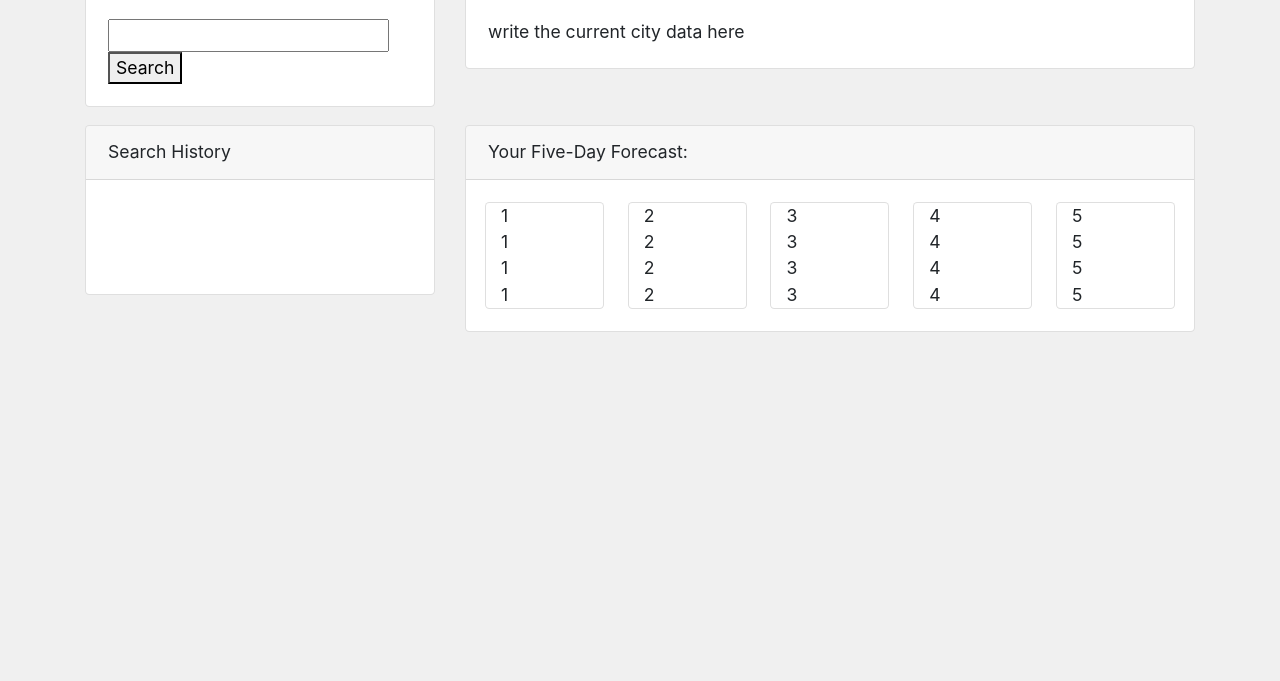
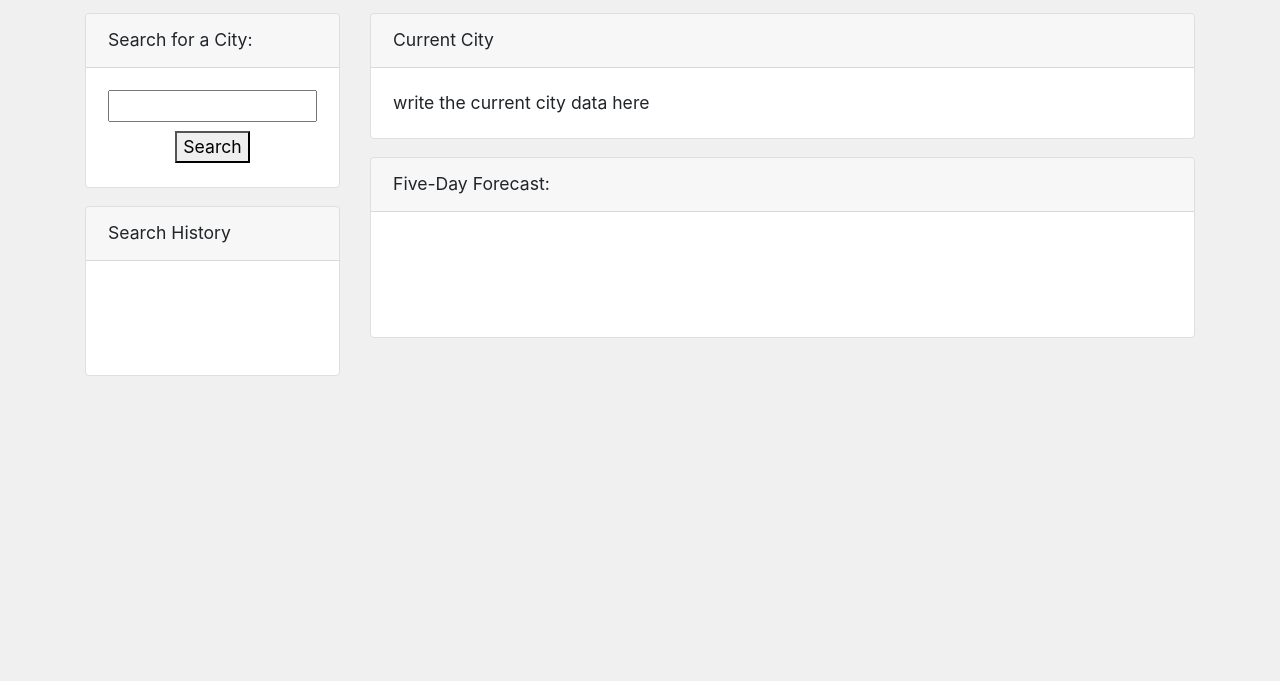
Before and after one commit to Jack-Aaron/Weather-Dashboard, a plain HTML site: page index.html in a window 1280 px wide. Shown: the part 119-800 px from the top of the page. Drawn offline with nearby package versions, Linux system fonts and the light colour scheme.

Commit message:
card grid redesign

```diff
--- a/index.html
+++ b/index.html
@@ -18,67 +18,82 @@
 <body>
     <header>
         <!-- header, title of app-->
-        <h1>Weather Dashboard</h1>
+        <h1 class="mt-4">Weather Checker</h1>
     </header>
     <!-- card grid -->
-    <main class="container">
-        <section class="row">
-            <div class="col-4">
+    <main class="container mt-5">
+
+        <div class="row mb-4">
+
+            <section class="col-3">
+
                 <figure class="card">
                     <div class="card-header">Search for a City:</div>
-                    <div class="card-body">
-                        <input type="text">
+                    <div class="card-body" style="text-align: center;">
+                        <input class="col-12 mb-2" type="text">
                         <button id="search">Search</button>
                     </div>
                 </figure>
-            </div>
-            <div class="col-8">
+
+                <!-- <figure class="card">
+                    <div class="card-header">Temperature Scale</div>
+                    <div class="card-body">
+                        <select name="temperature" id="temperature">
+                            <option value="fahrenheit">Fahrenheit</option>
+                            <option value="celsius">Celsius</option>
+                        </select>
+                    </div>
+                </figure> -->
+
+                <figure class="card mh-100">
+                    <div class="card-header">Search History</div>
+                    <div class="card-body">
+                        <div id="city-history" class="container" style="text-align:center"></div>
+                    </div>
+                </figure>
+
+            </section>
+
+            <section class="col-9">
+
                 <figure class="card">
                     <div id="city" class="card-header">Current City</div>
                     <div class="card-body">
-                        <div id="current">
-                            write the current city data here</div>
+                        <div id="current">write the current city data here</div>
                         <div id="UV"></div>
                     </div>
                 </figure>
-            </div>
-        </section>
-        <section class="row">
-            <div class="col-4">
+
+
                 <figure class="card">
-                    <div class="card-header">Search History</div>
+                    <div class="card-header">Five-Day Forecast:</div>
                     <div class="card-body">
-                        <div id="city-history" class="container">
-                        </div>
-                </figure>
-            </div>
-            <div class="col-8">
-                <figure class="card">
-                    <div class="card-header">
-                        Your Five-Day Forecast:
-                    </div>
-                    <div class="card-body">
-                        <div id="forecast" class="row justify-content-around">
-                            <card class="card col-2" id="day1">
-                                1<br>1<br>1<br>1
+                        <div id="forecast" class="row justify-content-around px-1">
+                            <card class="card col-2" id="day1" style="visibility: hidden;">
+                                <br><br><br>
                             </card>
-                            <card class="card col-2" id="day2">
-                                2<br>2<br>2<br>2
+                            <card class="card col-2" id="day2" style="visibility: hidden;">
+                                <br><br><br>
                             </card>
-                            <card class="card col-2" id="day3">
-                                3<br>3<br>3<br>3
+                            <card class="card col-2" id="day3" style="visibility: hidden;">
+                                <br><br><br>
                             </card>
-                            <card class="card col-2" id="day4">
-                                4<br>4<br>4<br>4
+                            <card class="card col-2" id="day4" style="visibility: hidden;">
+                                <br><br><br>
                             </card>
-                            <card class="card col-2" id="day5">
-                                5<br>5<br>5<br>5
+                            <card class="card col-2" id="day5" style="visibility: hidden;">
+                                <br><br><br>
                             </card>
                         </div>
                     </div>
                 </figure>
-            </div>
-        </section>
+            </section>
+
+
+
+
+
+        </div>
     </main>
 
     <!-- jQuery first, then Popper.js, then Bootstrap JS -->
--- a/script.js
+++ b/script.js
@@ -1,5 +1,5 @@
 const searchedCities = [];
-const isFahrenheit = true;
+var isFahrenheit = true;
 
 $(document).ready(function () {
     const button = document.getElementById("search");
@@ -55,18 +55,18 @@ $(document).ready(function () {
     function renderWeather(data) {
         document.getElementById("city").innerHTML = `
             <div class="row">
-                <div class="col-3">
+                <div class="col-4">
                     <h4>${data.name}</h4>
                 </div>
-                <div class="col-9">
+                <div class="col-8">
                     <h5 style="float:right">${moment().format('MMMM Do, YYYY')}</h5>
                 </div>
             </div>
         `;
         document.getElementById("current").innerHTML = `
-        <h5>Temperature: ${convertKelvin(data.main.temp)}</h5>
-        <h5>Humidity: ${data.main.humidity + '%'}</h5>
-        <h5>Wind Speed: ${data.wind.speed + 'm/s'}</h5>
+            <h5>Temperature: ${convertKelvin(data.main.temp)}</h5>
+            <h5>Humidity: ${data.main.humidity + '%'}</h5>
+            <h5>Wind Speed: ${data.wind.speed + 'm/s'}</h5>
         `;
     }
 
@@ -81,16 +81,19 @@ $(document).ready(function () {
                 else
                     if (8 <= currentUV && currentUV < 11) { uvColor = "background-color:#D90011" }
                     else uvColor = "background-color:#6C49CB";
-        document.getElementById("UV").innerHTML = `<h5>UV Index: <span style="text-align:center;border-radius:5px;${uvColor}">${currentUV}</span></h5>`;
+        document.getElementById("UV").innerHTML = `
+            <h5>UV Index: <span style="text-align:center;border-radius:5px;${uvColor}">${currentUV}</span></h5>
+        `;
     }
 
     function forecast(data) {
         for (let i = 0; i < 5; i++) {
+            document.getElementById(`day${i + 1}`).style = "visibility:visible";
             document.getElementById(`day${i + 1}`).innerHTML = `
                 <h6>${moment(data.list[3 + (i * 8)].dt_txt).format('MMMM Do')}</h6>
                 <img src="https://openweathermap.org/img/wn/${data.list[3 + (i * 8)].weather[0].icon}.png">
                 <h6>${convertKelvin(data.list[3 + (i * 8)].main.temp)}</h6>
-                <h6>${data.list[3 + (i * 8)].main.humidity}</h6>
+                <h6>Hmdty: ${data.list[3 + (i * 8)].main.humidity}%</h6>
             `;
         }
     }
@@ -101,8 +104,11 @@ $(document).ready(function () {
                 searchedCities.push(name);
                 let historyButton = document.createElement("button");
                 historyButton.textContent = name;
-                historyButton.id = (`historyButton${name}`);
+                historyButton.id = `historyButton${name}`;
+                historyButton.style = "border-radius:3px";
                 document.getElementById("city-history").appendChild(historyButton);
+                const linebreak = document.createElement("br");
+                document.getElementById("city-history").appendChild(linebreak);
                 historyButton.addEventListener("click", function () {
                     var historyButton = document.getElementById('historyButton');
                     query(builder(name, calls));
@@ -117,6 +123,12 @@ $(document).ready(function () {
         else { return celsius.toFixed(1) + '&#8451;' }
     }
 
+    // scale.addEventListener("change", function switchScale() {
+    //     var x = scale.value;
+    //     if (x = 'fahrenheit') { isFahrenheit = true }
+    //     else { isFahrenheit = false }
+    // })
+
     button.addEventListener("click", function () {
         var city = document.querySelector("input").value;
         query(builder(city, calls));
--- a/style.css
+++ b/style.css
@@ -1,5 +1,6 @@
 html {
-    font-size: calc(0.5em + 0.75vw)
+    font-size: calc(0.5em + 0.75vw);
+    display: grid;
 }
 
 body {
@@ -16,6 +17,6 @@ header {
     padding-bottom: 4rem;
 }
 
-.clearfix {
-    overflow: auto;
-  }
+button {
+    margin-bottom: 2px;
+}
```
